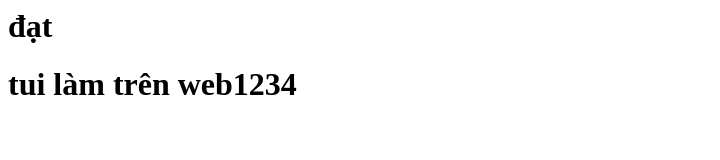
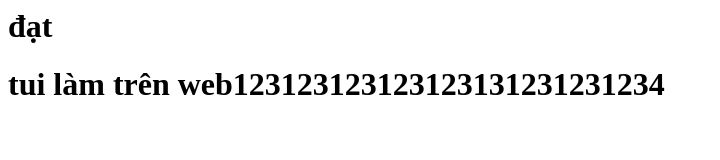
Before and after one commit to DatPham124/Web, a plain HTML site: page index.html in a window 1280 px wide. Shown: the whole page, without its empty margins (0-720 px from the left). Drawn offline with Linux system fonts and the light colour scheme.

Commit message:
Update index.html

```diff
--- a/index.html
+++ b/index.html
@@ -1,3 +1,3 @@
 <H1>đạt</H1>
 
-<h1>tui làm trên web1234</h1>
+<h1>tui làm trên web123123123123123131231231234</h1>
```
